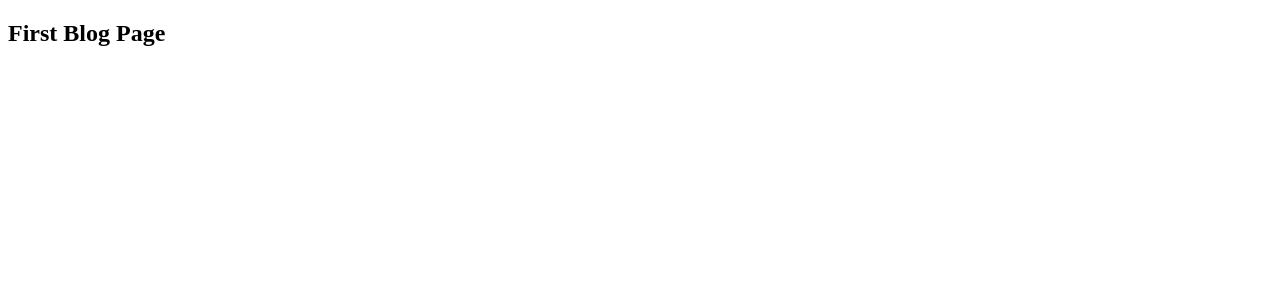
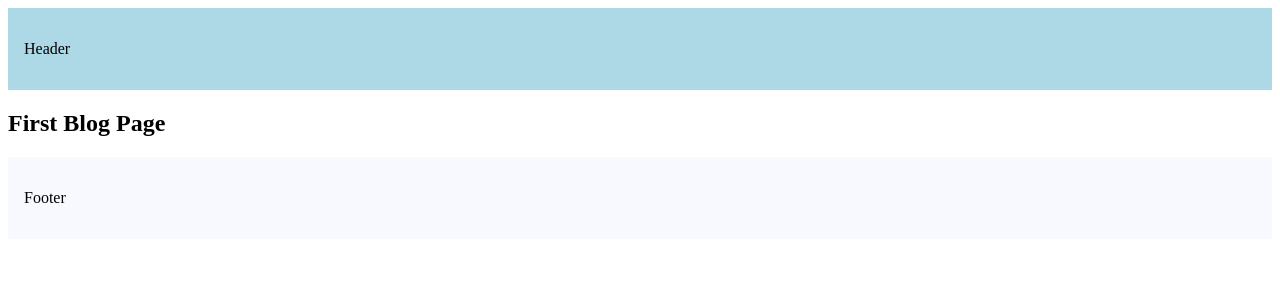
Before and after one commit to Vasant-Mestry-11/next-js-revision-codevolution, a Next.js app: page /blog/first in a window 1280 px wide. Shown: the top 300 px of the page. Built offline with nearby package versions, Linux system fonts and the light colour scheme.

Commit message:
:zap: :art: Layouts

```diff
--- a/src/app/layout.tsx
+++ b/src/app/layout.tsx
@@ -3,7 +3,25 @@
 export default function RootLayout({ children }: { children: ReactNode }) {
   return (
     <html lang="en">
-      <body>{children}</body>
+      <body>
+        <header
+          style={{
+            backgroundColor: "lightblue",
+            padding: "1rem",
+          }}
+        >
+          <p>Header</p>
+        </header>
+        {children}
+        <footer
+          style={{
+            backgroundColor: "ghostwhite",
+            padding: "1rem",
+          }}
+        >
+          <p>Footer</p>
+        </footer>
+      </body>
     </html>
   );
 }
```
